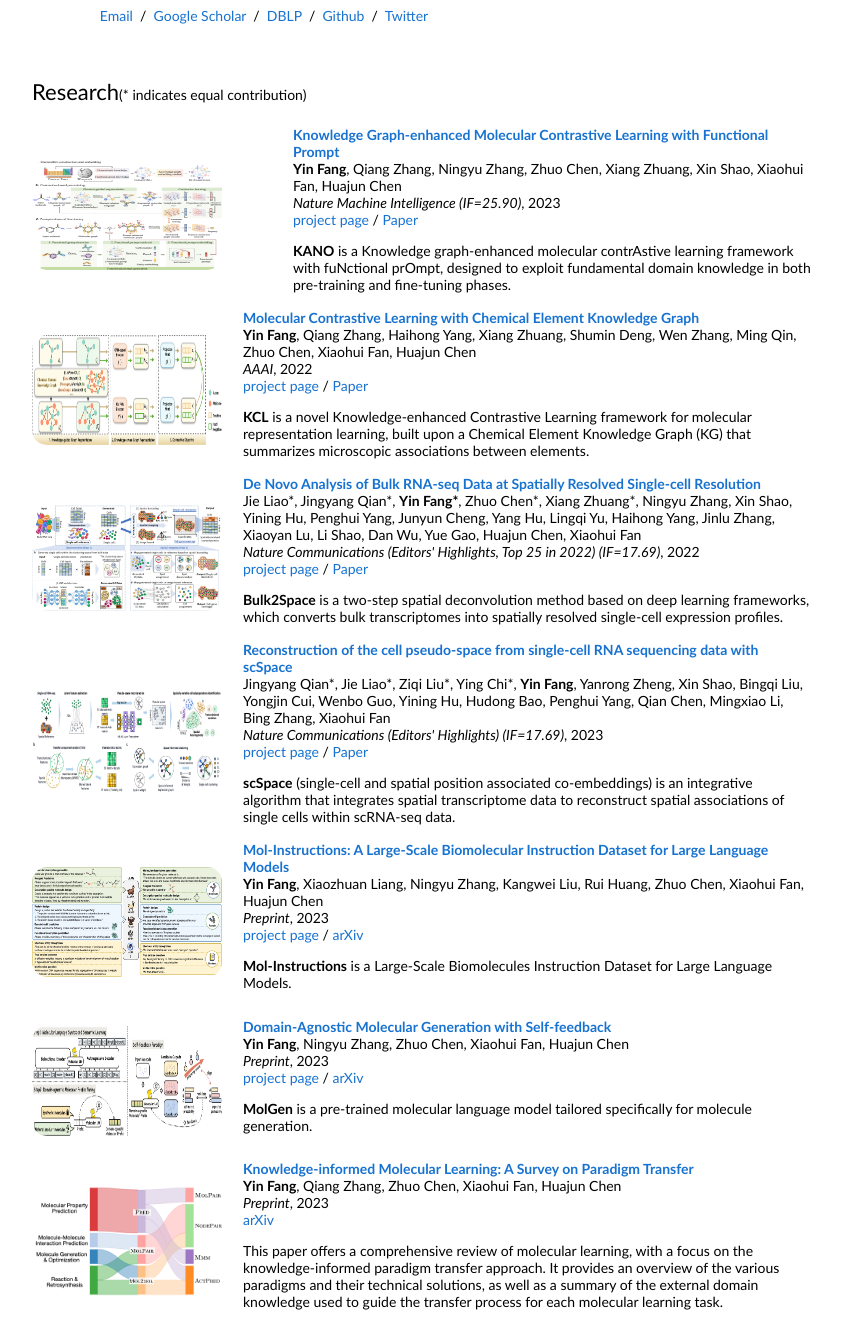
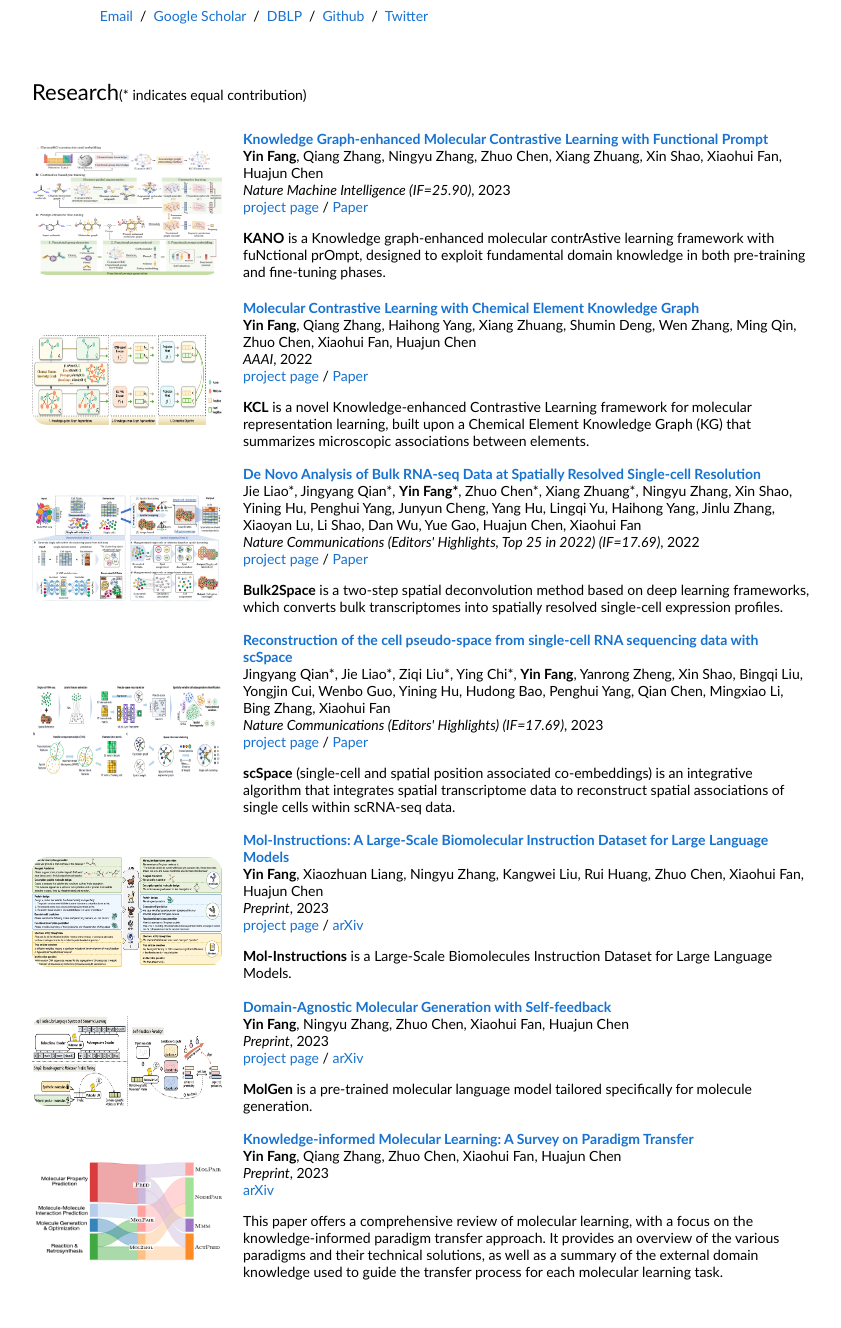
Before and after one commit to Fangyinfff/ZJU-Fangyin.github.io, a plain HTML site: page index.html in a window 1280 px wide. Shown: the part 300-1628 px from the top of the page, without its empty margins (228-1069 px from the left). After the commit the page ends 1603 px from the top, so only its background shows below. Drawn offline with Linux system fonts and the light colour scheme.

Commit message:
Update index.html

```diff
--- a/index.html
+++ b/index.html
@@ -61,8 +61,8 @@
 
         <table style="width:100%;border:0px;border-spacing:0px;border-collapse:separate;margin-right:auto;margin-left:auto;"><tbody>
           <tr>
-            <td style="padding:20px;width:35%;vertical-align:middle">
-              <img src="images/KANO.png" alt="tag2text" width="190" height="110">
+            <td style="padding:20px;width:25%;vertical-align:middle">
+              <img src="images/KANO.png" alt="tag2text" width="190" height="130">
             </td>
             <td width="75%" valign="middle">
               <a href="https://github.com/HICAI-ZJU/KANO">
@@ -86,8 +86,8 @@
 
         <table style="width:100%;border:0px;border-spacing:0px;border-collapse:separate;margin-right:auto;margin-left:auto;"><tbody>
           <tr>
-            <td style="padding:20px;width:20%;vertical-align:middle">
-              <img src="images/KCL.png" alt="tag2text" width="190" height="110">
+            <td style="padding:20px;width:25%;vertical-align:middle">
+              <img src="images/KCL.png" alt="tag2text" width="190" height="90">
             </td>
             <td width="75%" valign="middle">
               <a href="https://github.com/ZJU-Fangyin/KCL">
@@ -135,8 +135,8 @@
 
         <table style="width:100%;border:0px;border-spacing:0px;border-collapse:separate;margin-right:auto;margin-left:auto;"><tbody>
           <tr>
-            <td style="padding:20px;width:20%;vertical-align:middle">
-              <img src="images/scspace.jpg" alt="tag2text" width="190" height="110">
+            <td style="padding:20px;width:25%;vertical-align:middle">
+              <img src="images/scspace.jpg" alt="tag2text" width="190" height="100">
             </td>
             <td width="75%" valign="middle">
               <a href="https://github.com/ZJUFanLab/scSpace">
@@ -159,7 +159,7 @@
 
         <table style="width:100%;border:0px;border-spacing:0px;border-collapse:separate;margin-right:auto;margin-left:auto;"><tbody>
           <tr>
-            <td style="padding:20px;width:28%;vertical-align:middle">
+            <td style="padding:20px;width:25%;vertical-align:middle">
               <img src="images/molinstructions.png" alt="tag2text" width="190" height="110">
             </td>
             <td width="75%" valign="middle">
@@ -185,8 +185,8 @@
 
         <table style="width:100%;border:0px;border-spacing:0px;border-collapse:separate;margin-right:auto;margin-left:auto;"><tbody>
           <tr>
-            <td style="padding:20px;width:20%;vertical-align:middle">
-              <img src="images/molgen.png" alt="tag2text" width="190" height="110">
+            <td style="padding:20px;width:25%;vertical-align:middle">
+              <img src="images/molgen.png" alt="tag2text" width="190" height="90">
             </td>
             <td width="75%" valign="middle">
               <a href="https://github.com/zjunlp/MolGen">
@@ -208,8 +208,8 @@
 
         <table style="width:100%;border:0px;border-spacing:0px;border-collapse:separate;margin-right:auto;margin-left:auto;"><tbody>
           <tr>
-            <td style="padding:20px;width:24%;vertical-align:middle">
-              <img src="images/paradigm.png" alt="tag2text" width="190" height="110">
+            <td style="padding:20px;width:25%;vertical-align:middle">
+              <img src="images/paradigm.png" alt="tag2text" width="190" height="100">
             </td>
             <td width="75%" valign="middle">
               <a href="https://arxiv.org/abs/2112.10006">
```
